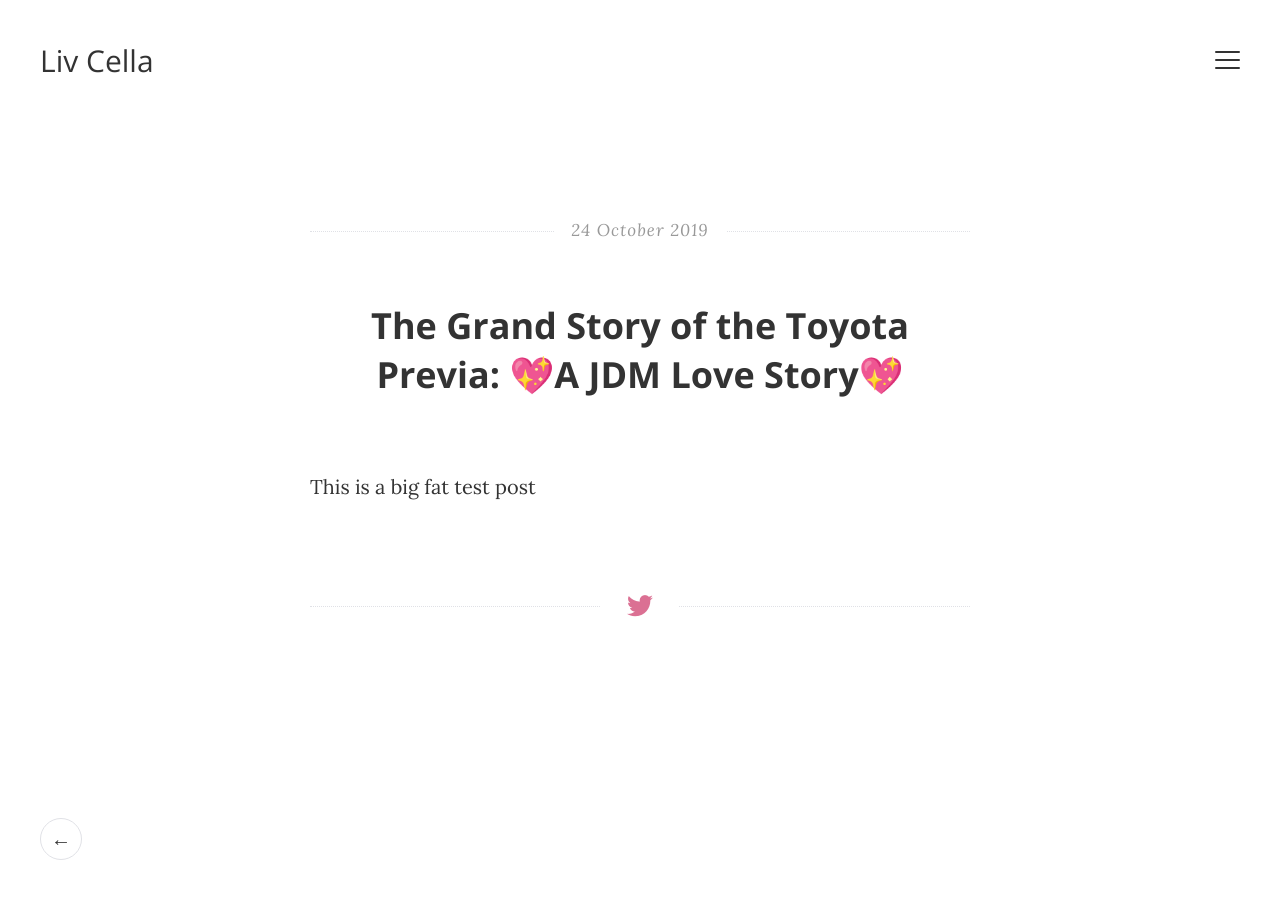
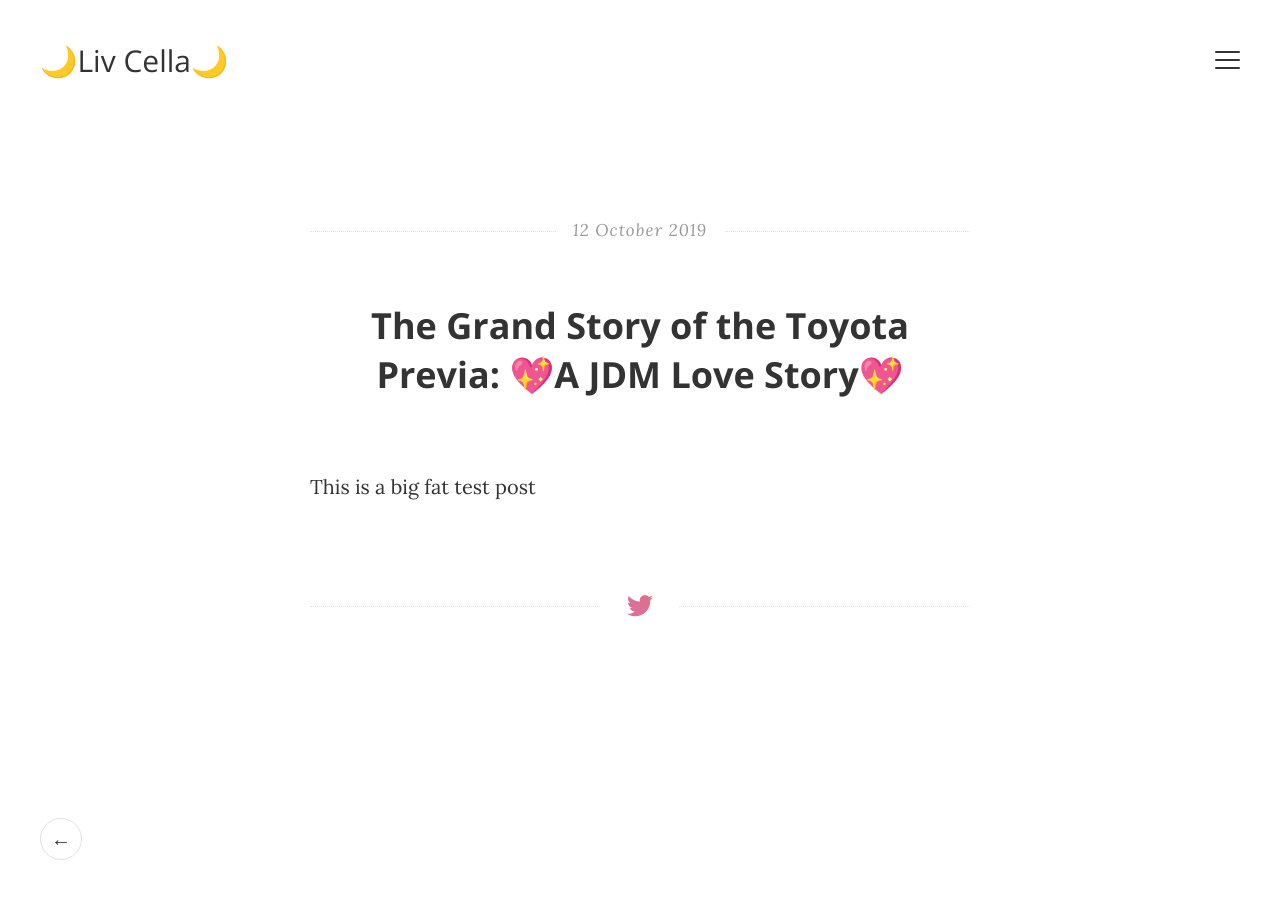
Before and after one commit to lyvinabsurdism/lyvinabsurdism.github.io, a Jekyll site: the page built from _posts/2019-10-24-minivans.markdown, in a window 1280 px wide. Built offline with Jekyll 4.4.1, drawn with Linux system fonts in a browser that asks for light colours.

Commit message:
add emotes

```diff
--- a/_config.yml
+++ b/_config.yml
@@ -1,5 +1,5 @@
 # Title of your blog; shows in the header
-name: "Liv Cella"
+name: "🌙Liv Cella🌙"
 
 # Description of your content (will only be used on Google Search)
 description: "Liv Cella"
--- a/_posts/2019-10-24-minivans.markdown
+++ b/_posts/2019-10-24-minivans.markdown
@@ -1,6 +1,7 @@
 ---
 layout: post
 title:  "The Grand Story of the Toyota Previa: 💖A JDM Love Story💖"
+date: 2019-10-12
 ---
 
 This is a big fat test post
```
